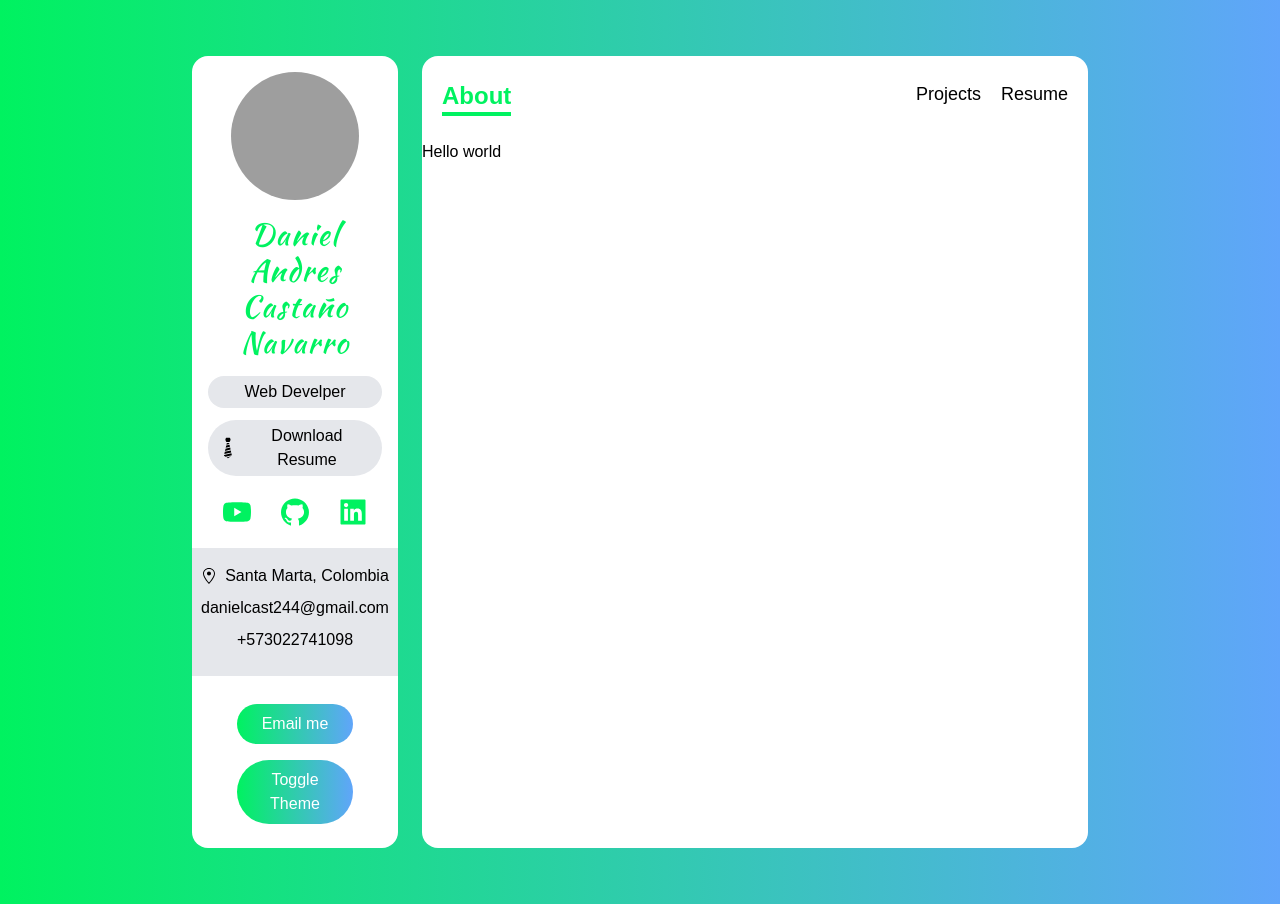
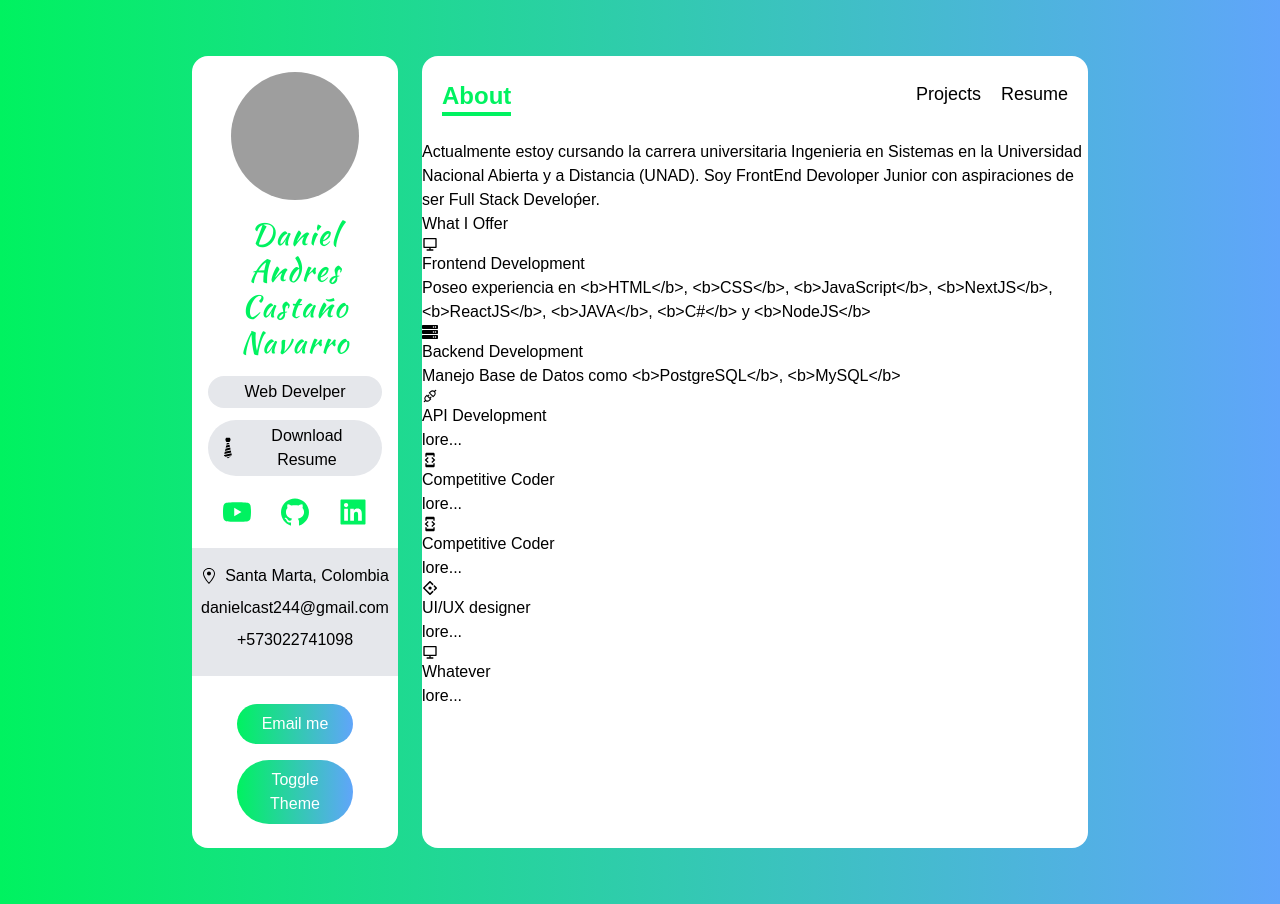
Before and after one commit to OneArc16/PortfolioDaniel, a Next.js app: page / in a window 1280 px wide. Built offline with nearby package versions, Linux system fonts and the light colour scheme; grey boxes are pictures that could not be loaded.

Commit message:
SE CREA EL COMPONENTE SERVICECARD.TSX PARA LLATSX PARA MOSTRAR EN PANTALLA LAS CARD

```diff
--- /dev/null
+++ b/components/ServiceCard.tsx
@@ -0,0 +1,18 @@
+import { IService } from "@/type"
+import { FunctionComponent } from "react"
+
+const ServiceCard:FunctionComponent<{service:IService}> = ({
+    service:{Icon,about,title},
+}) => {
+  return (
+    <div>
+        <Icon />
+        <div>
+            <h4>{title}</h4>
+            <p>{about}</p>
+        </div>
+    </div>
+  )
+}
+
+export default ServiceCard
--- a/pages/index.tsx
+++ b/pages/index.tsx
@@ -1,11 +1,54 @@
-import { services } from "@/data"
+import { services } from "../data"
+import ServiceCard from "@/components/ServiceCard"
+import { GetServerSidePropsContext, GetStaticPropsContext } from "next"
 
 const index = () => {
+
   return (
     <div>
-      <h1>Hello world</h1>
+      <h5>Actualmente estoy cursando la carrera universitaria Ingenieria en Sistemas
+        en la Universidad Nacional Abierta y a Distancia (UNAD). Soy FrontEnd Devoloper Junior
+        con aspiraciones de ser Full Stack Develoṕer.
+      </h5>
+
+      <div>
+        <h6>What I Offer</h6>
+        <div>
+          {
+            services.map(service => (
+            <ServiceCard service={service}/>
+            ))
+          }
+        </div>
+      </div>
     </div>
   )
 }
 
 export default index
+
+// export const getServerSideProps = async (context:GetServerSidePropsContext) => {
+
+//   const res = await fetch('http://localhost:3000/api/services')
+//   const data = await res.json()
+
+
+//   return {
+//     props:{
+//       services: data.services
+//     }
+//   }
+// }
+
+// export const getStaticProps = async (context:GetStaticPropsContext) => {
+
+//   const res = await fetch('http://localhost:3000/api/services')
+//   const data = await res.json()
+
+
+//   return {
+//     props:{
+//       services: data.services
+//     }
+//   }
+// }
```
Also changed, not shown: pages/api/services.ts (line endings or trailing spaces).
